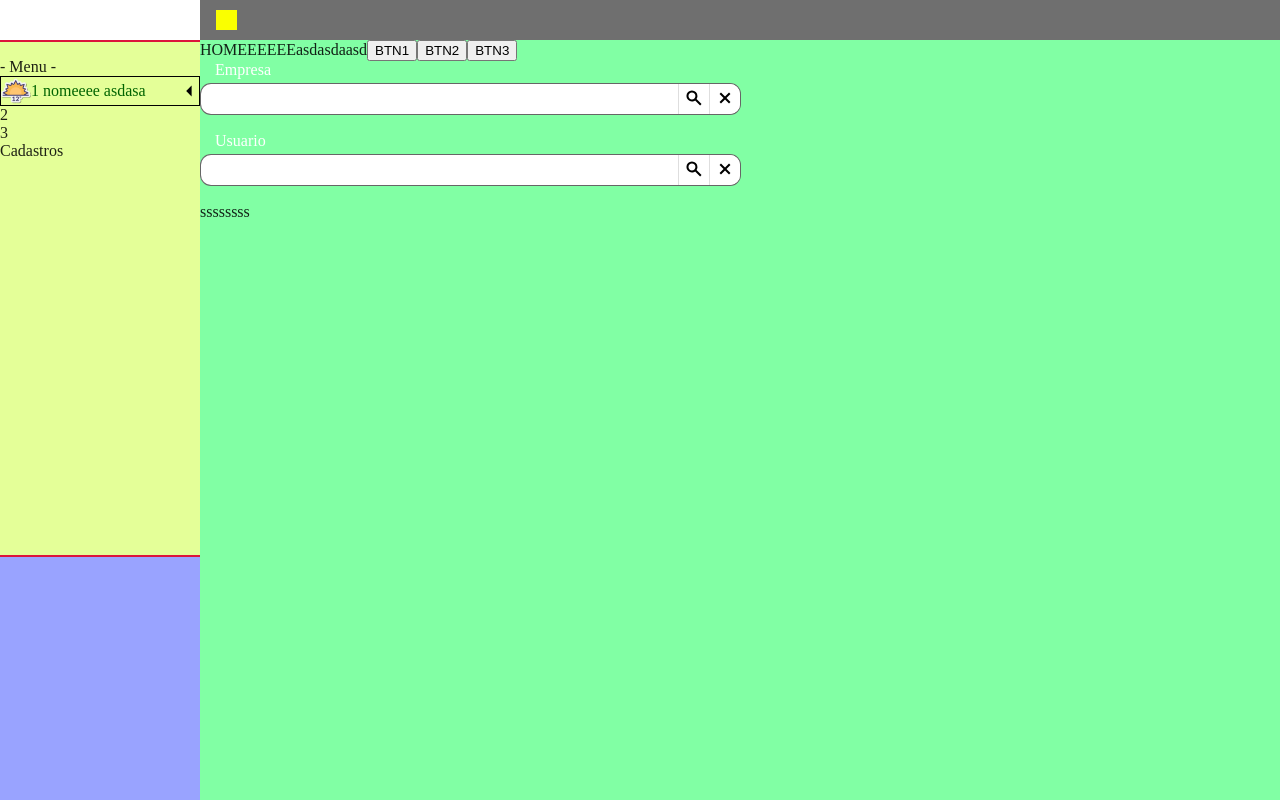
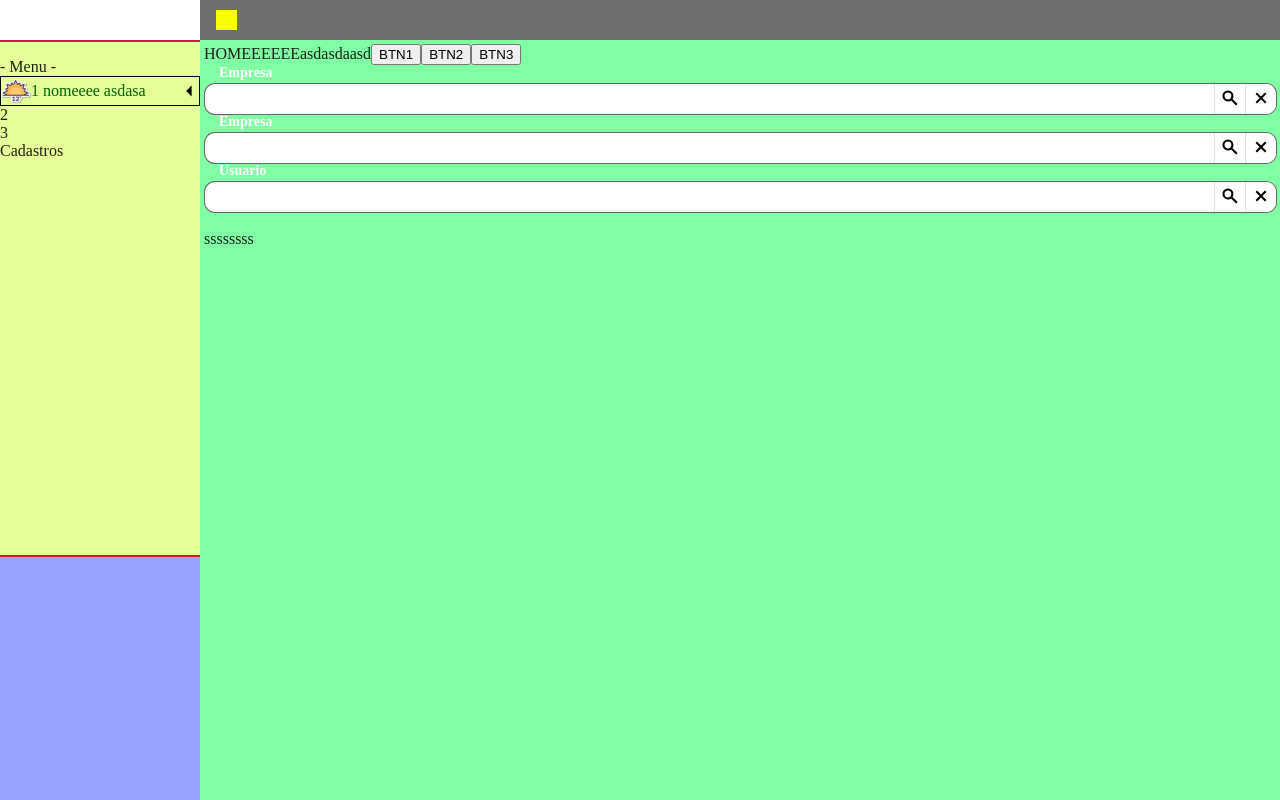
Before and after one commit to douglas9932/TescaroTechAviacaoWeb, a React (Create React App) app: page /HomeDev in a window 1280 px wide. Built offline with nearby package versions, Linux system fonts and the light colour scheme.

Commit message:
Tentando ajustar os componentes nas telas

```diff
--- a/src/Consultas/ConsultaEmpresa/TxbConsultaEmpresa.tsx
+++ b/src/Consultas/ConsultaEmpresa/TxbConsultaEmpresa.tsx
@@ -17,6 +17,7 @@ const TxbConsultaEmpresa: FunctionComponent = () => {
 
   return (
     <>
+    <div className={styles.PnlPainel}>
       <a className={styles.Label}>Empresa</a>
       <div className={styles.TxbConsulta}>
           <div className={styles.Input}>
@@ -24,6 +25,7 @@ const TxbConsultaEmpresa: FunctionComponent = () => {
               <div className={styles.Buttons}>
                   <button className={styles.Buscar} tabIndex={-1} onClick={openModalEmpresaPopup}><img src="./Buscar.svg" /></button>
                   <button className={styles.Limpar} tabIndex={-1}><img src="./Clear.svg" /></button>
+              </div>
           </div>
       </div>
     </div>
--- a/src/Consultas/ConsultaUsuario/TxbConsultaUsuario.tsx
+++ b/src/Consultas/ConsultaUsuario/TxbConsultaUsuario.tsx
@@ -1,10 +1,12 @@
-import { FunctionComponent, useState, useCallback } from "react";
+import { FunctionComponent, useState, useCallback, useEffect } from "react";
 import ModalUsuario from "./ModalUsuario";
 import PortalPopup from "../PortalPopup";
 import styles from "../CssGeral/TxbConsultas.module.css";
 import { TamanhoModais } from "../../Enuns/EnumTamanhoModal";
 
+
 const TxbConsultaUsuario: FunctionComponent = () => {
+
   const [isModalUsuarioPopupOpen, setModalUsuarioPopupOpen] = useState(false);
 
   const openModalUsuarioPopup = useCallback(() => {
@@ -15,10 +17,15 @@ const TxbConsultaUsuario: FunctionComponent = () => {
     setModalUsuarioPopupOpen(false);
   }, []);
 
+  useEffect(() => {
+
+
+  });
   return (
     <>
-    <a className={styles.Label}>Usuario</a>
-    <div className={styles.TxbConsulta}>
+    <div className={styles.PnlPainel}>
+      <a className={styles.Label}>Usuario</a>
+      <div className={styles.TxbConsulta}>
         <div className={styles.Input}>
             <input type="" name="" />
             <div className={styles.Buttons}>
@@ -26,7 +33,9 @@ const TxbConsultaUsuario: FunctionComponent = () => {
                 <button className={styles.Limpar} tabIndex={-1}><img src="./Clear.svg" /></button>
             </div>
         </div>
+      </div>
     </div>
+
       {isModalUsuarioPopupOpen && (
         <PortalPopup
           overlayColor="rgba(113, 113, 113, 0.3)"
--- a/src/Consultas/CssGeral/TxbConsultas.module.css
+++ b/src/Consultas/CssGeral/TxbConsultas.module.css
@@ -1,17 +1,27 @@
 :root{
 	--Height: 30px;
-	--Width: 50%;
+	/* --Width: 50%; */
+	--Width:100%;
 	--WidthInput: 100%;
 	--Branco: #fff;
 	--Branco2: #dedede;
 	--CorFoco: rgb(234 76 137);
-	--CorLabel: #fff;
+	--CorLabel: rgb(255, 255, 255);
+}
+.PnlPainel{
+	display: flex;
+	flex-direction: column;
+	gap:4px;
 }
 .Label{
-	display: flex;
-	height:3%;
+	display: block;
+	height:15px;
+	width: 0px;
 	color: var(--CorLabel);
 	padding-left: 15px;
+	font-size: 14px;
+	font-family: 'Quicksand';
+	font-weight: bold;
 }
 .TxbConsulta {
 	position: relative;
@@ -57,7 +67,7 @@
 }
 .TxbConsulta .Buttons .Buscar{
 	cursor: pointer;
-	width: var(--Height);
+	width: var(--Width);
 	height: 100%;
 	border-style: none;
 	background-color:var(--Branco);
@@ -65,7 +75,7 @@
 }
 .TxbConsulta .Buttons .Limpar{
 	cursor: pointer;
-	width: var(--Height);
+	width: var(--Width);
 	height: 100%;
 	border-radius: 0px 10px 10px 0px;
 	border-style: none;
@@ -78,3 +88,39 @@
 	padding-left: 5px;
 	padding-right: 5px;
 }
+/* .col1{
+	width:8.33;
+}
+.col2{
+	width:16.66%;
+}
+.col3{
+	width:25%;
+}
+.col4{
+	width:33.33%;
+}
+.col5{
+	width:41.66%;
+}
+.col6{
+	width:50%;
+}
+.col7{
+	width:58.33%;
+}
+.col8{
+	width:66.66%;
+}
+.col9{
+	width:75%;
+}
+.col10{
+	width:83.33%;
+}
+.col11{
+	width:91.66%;
+}
+.col12{
+	width:100%;
+} */
--- a/src/Content/css/FrmMaster.module.css
+++ b/src/Content/css/FrmMaster.module.css
@@ -80,6 +80,8 @@
 .corpoDiv {
   flex: 1;
   background-color: #81ffa4;
+  padding: 4px;
+  gap:8px;
 }
 .bodyDiv,
 .frmMasterDiv {
--- a/src/Formularios/HomeDev.tsx
+++ b/src/Formularios/HomeDev.tsx
@@ -1,18 +1,15 @@
-import React, { FunctionComponent } from 'react';
-import { Button } from '../Components/Buttons/Button';
+import { FunctionComponent } from 'react';
 import TxbConsultaEmpresa from '../Consultas/ConsultaEmpresa/TxbConsultaEmpresa';
 import TxbConsultaUsuario from '../Consultas/ConsultaUsuario/TxbConsultaUsuario';
 import { Master } from './Master';
 
 function a ()
 {
-
   sessionStorage.setItem("User", "aaaaaa")
   sessionStorage.setItem("User2", "bbbbb")
 }
 function b ()
 {
-
  var a = sessionStorage.getItem("User")
  var b =sessionStorage.getItem("User2")
 }
@@ -31,7 +28,7 @@ export const HomeDev: FunctionComponent = () => {
       <button onClick={c}>BTN3</button>
       <br/>
       <TxbConsultaEmpresa/>
-      <br/>
+      <TxbConsultaEmpresa/>
       <TxbConsultaUsuario/>
       <br/>
       <div id="Conteudo">
```
Lines whose indentation alone changed are shown as unchanged.
